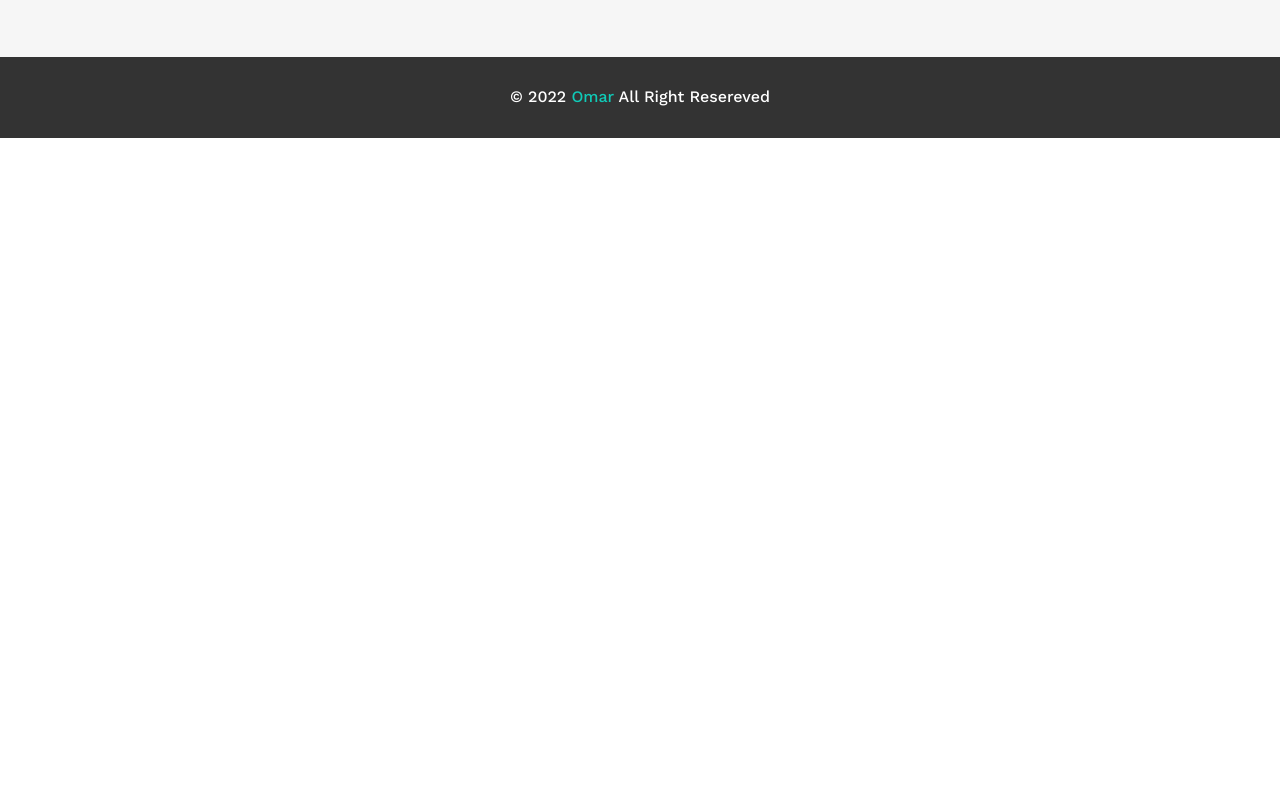
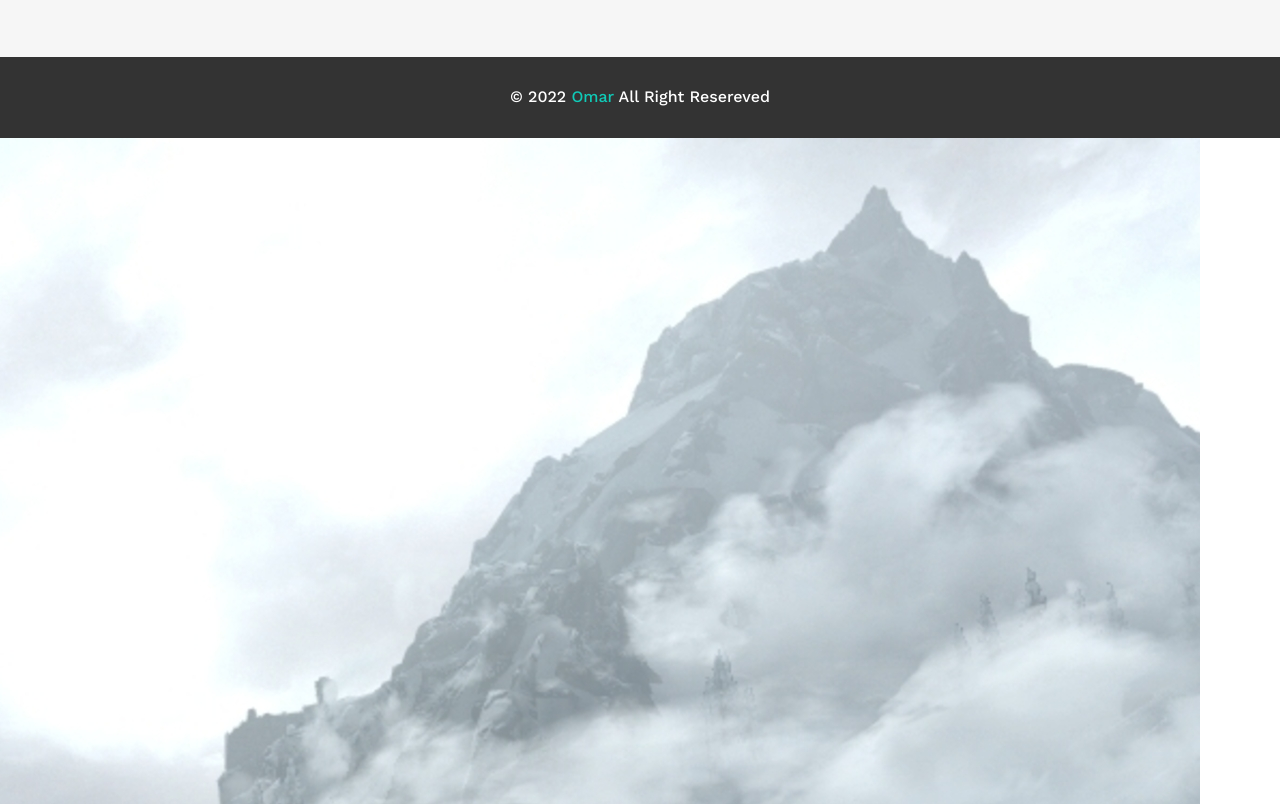
Before and after one commit to omar10120/Mountains-View, a plain HTML site: page index.html in a window 1280 px wide. Shown: the part 3876-4680 px from the top of the page. Before the commit the page ends 4014 px from the top, so only its background shows below. Drawn offline with nearby package versions, Linux system fonts and the light colour scheme.

Commit message:
image-added

```diff
--- a/index.html
+++ b/index.html
@@ -238,5 +238,8 @@
                     </div>
                 </div>
             <!-- End footer -->
+            <!-- Start extra -->
+            <img src="images/mont1.jpg" alt="">
+            <!-- End extra -->
         </body>
     </html>
```
